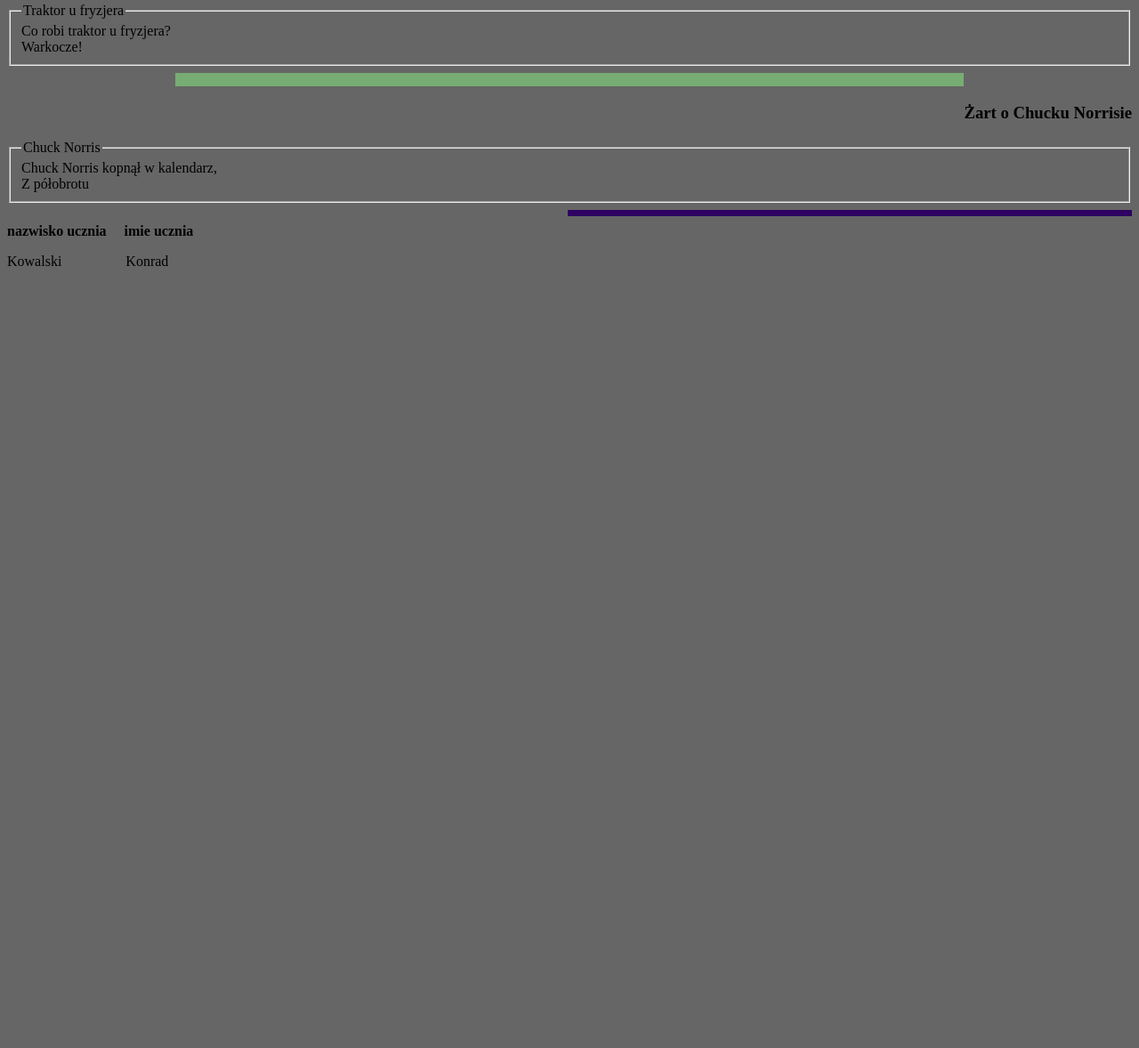
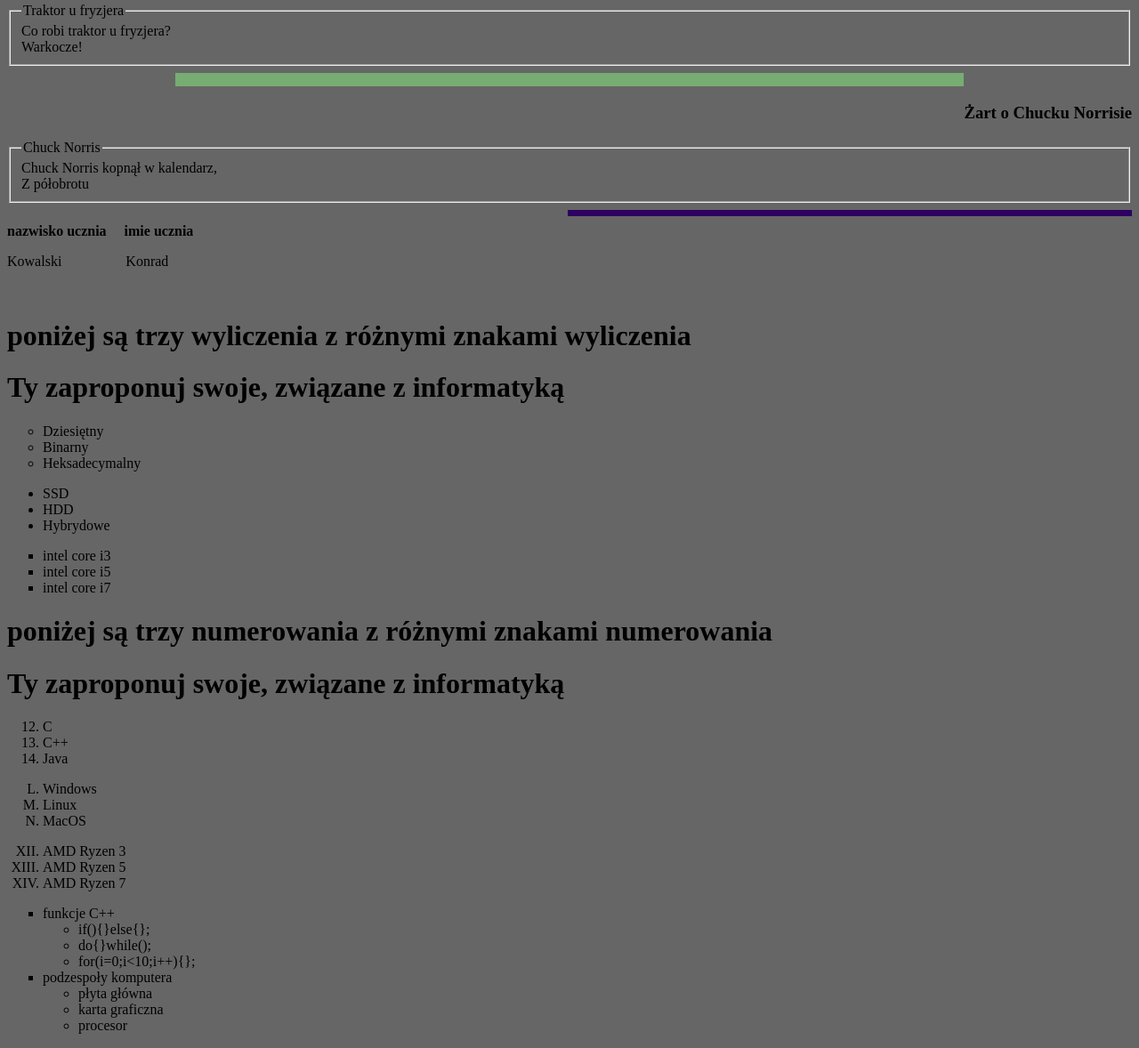
Before and after one commit to kariotyp/kariotyp.github.io, a plain HTML site: page index.html in a window 1280 px wide. Shown: the part 2309-3487 px from the top of the page at 89% size. Before the commit the page ends 2628 px from the top, so only its background shows below. Drawn offline with Linux system fonts and the light colour scheme.

Commit message:
wyliczenia

```diff
--- a/index.html
+++ b/index.html
@@ -62,5 +62,54 @@
 			<pre><font face="times new roman">Kowalski                  Konrad</font></pre> -->
 			<b>nazwisko ucznia&nbsp;&nbsp;&nbsp;&nbsp;&nbsp;imie ucznia</b>
 			<p>Kowalski&nbsp;&nbsp;&nbsp;&nbsp;&nbsp;&nbsp;&nbsp;&nbsp;&nbsp;&nbsp;&nbsp;&nbsp;&nbsp;&nbsp;&nbsp;&nbsp;&nbsp;&nbsp;Konrad</p>
-		</body>
+			<br>
+			<h1>poniżej są trzy wyliczenia z różnymi znakami wyliczenia<h1>
+			<h1>Ty zaproponuj swoje, związane z informatyką</h1>
+			<UL TYPE=circle>
+				<LI>Dziesiętny
+				<LI>Binarny
+				<LI>Heksadecymalny
+			</UL>
+			<UL TYPE=disk>
+				<LI>SSD
+				<LI>HDD
+				<LI>Hybrydowe
+			</UL>
+			<UL TYPE=square>
+				<LI>intel core i3
+				<LI>intel core i5
+				<LI>intel core i7
+			</UL>
+			</p>
+			<h1>poniżej są trzy numerowania z różnymi znakami numerowania</h1>
+			<h1>Ty zaproponuj swoje, związane z informatyką</h1>
+			<OL TYPE=1 START=12>
+				<LI>C
+				<LI>C++
+				<LI>Java
+			</OL>
+			<OL TYPE=A START=12>
+				<LI>Windows
+				<LI>Linux
+				<LI>MacOS
+			</OL>
+			<OL TYPE=I START=12>
+				<LI>AMD Ryzen 3
+				<LI>AMD Ryzen 5
+				<LI>AMD Ryzen 7
+			</OL>
+			<UL TYPE=square>
+			<LI> funkcje C++
+			<UL TYPE=circle>
+				<LI> if(){}else{};
+				<LI> do{}while();
+				<LI> for(i=0;i<10;i++){};
+			</UL>
+			<LI> podzespoły komputera
+			<UL TYPE=disk>
+				<LI> płyta główna
+				<LI> karta graficzna
+				<LI> procesor
+			</UL>
+			</UL>
 	</html>
```
